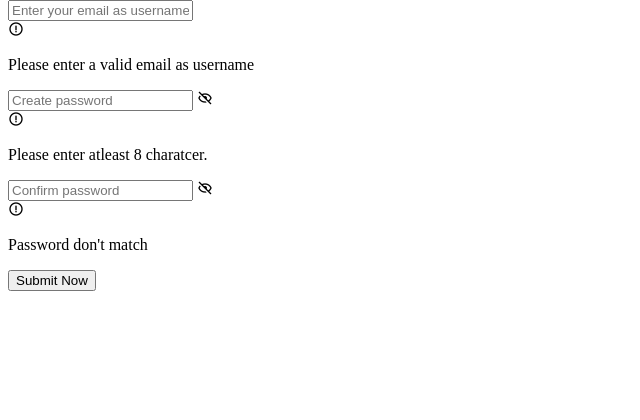
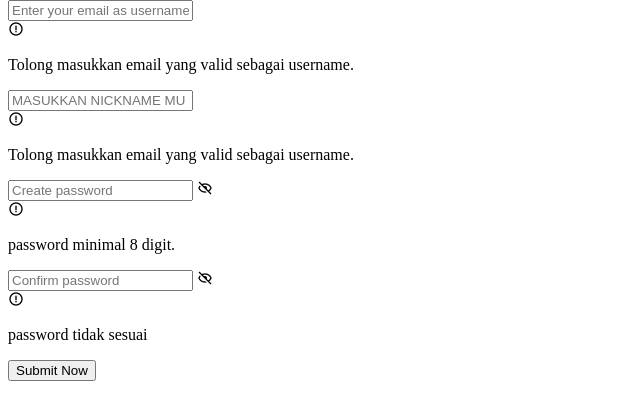
Before and after one commit to s41nd/tugas_akhir_forum, a PHP site: page /register.php in a window 1280 px wide. Shown: the part 26-446 px from the top of the page, without its empty margins (0-640 px from the left). Run offline with PHP 8.4, Linux system fonts and the light colour scheme.

Commit message:
Add files via upload

```diff
--- a/register.php
+++ b/register.php
@@ -29,7 +29,16 @@
           </div>
           <span class="error email-error">
             <i class="bx bx-error-circle error-icon"></i>
-            <p class="error-text">Please enter a valid email as username</p>
+            <p class="error-text">Tolong masukkan email yang valid sebagai username.</p>
+          </span>
+        </div>
+        <div class="field email-field">
+          <div class="input-field">
+            <input type="" placeholder="MASUKKAN NICKNAME MU" class="email" name=nickname />
+          </div>
+          <span class="error email-error">
+            <i class="bx bx-error-circle error-icon"></i>
+            <p class="error-text">Tolong masukkan email yang valid sebagai username.</p>
           </span>
         </div>
         <div class="field create-password">
@@ -45,7 +54,7 @@
           <span class="error password-error">
             <i class="bx bx-error-circle error-icon"></i>
             <p class="error-text">
-              Please enter atleast 8 charatcer.
+              password minimal 8 digit.
             </p>
           </span>
         </div>
@@ -60,7 +69,7 @@
           </div>
           <span class="error cPassword-error">
             <i class="bx bx-error-circle error-icon"></i>
-            <p class="error-text">Password don't match</p>
+            <p class="error-text">password tidak sesuai</p>
           </span>
         </div>
         <div class="input-field button">
```
Also changed, not shown: index.php (+7 -8 lines).
